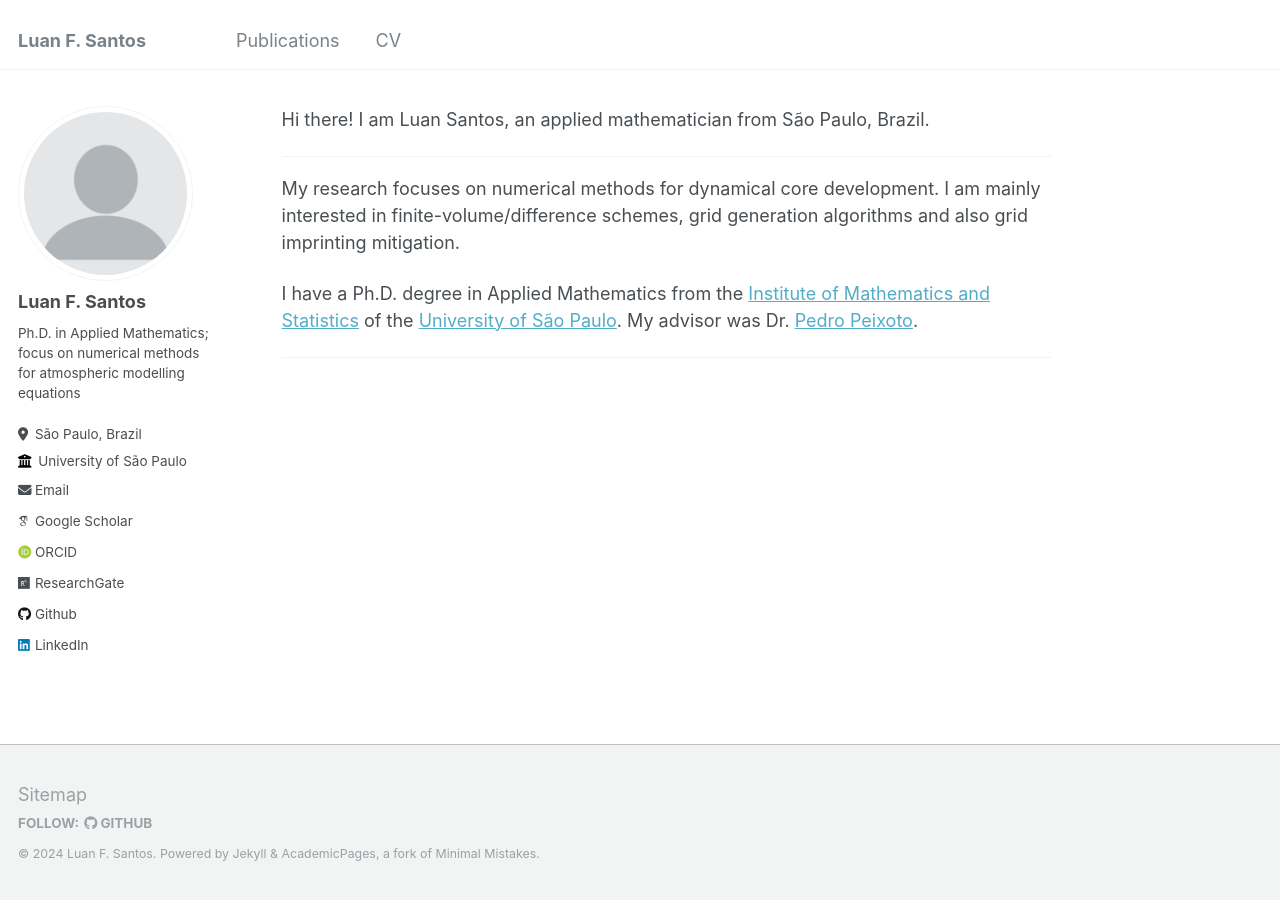
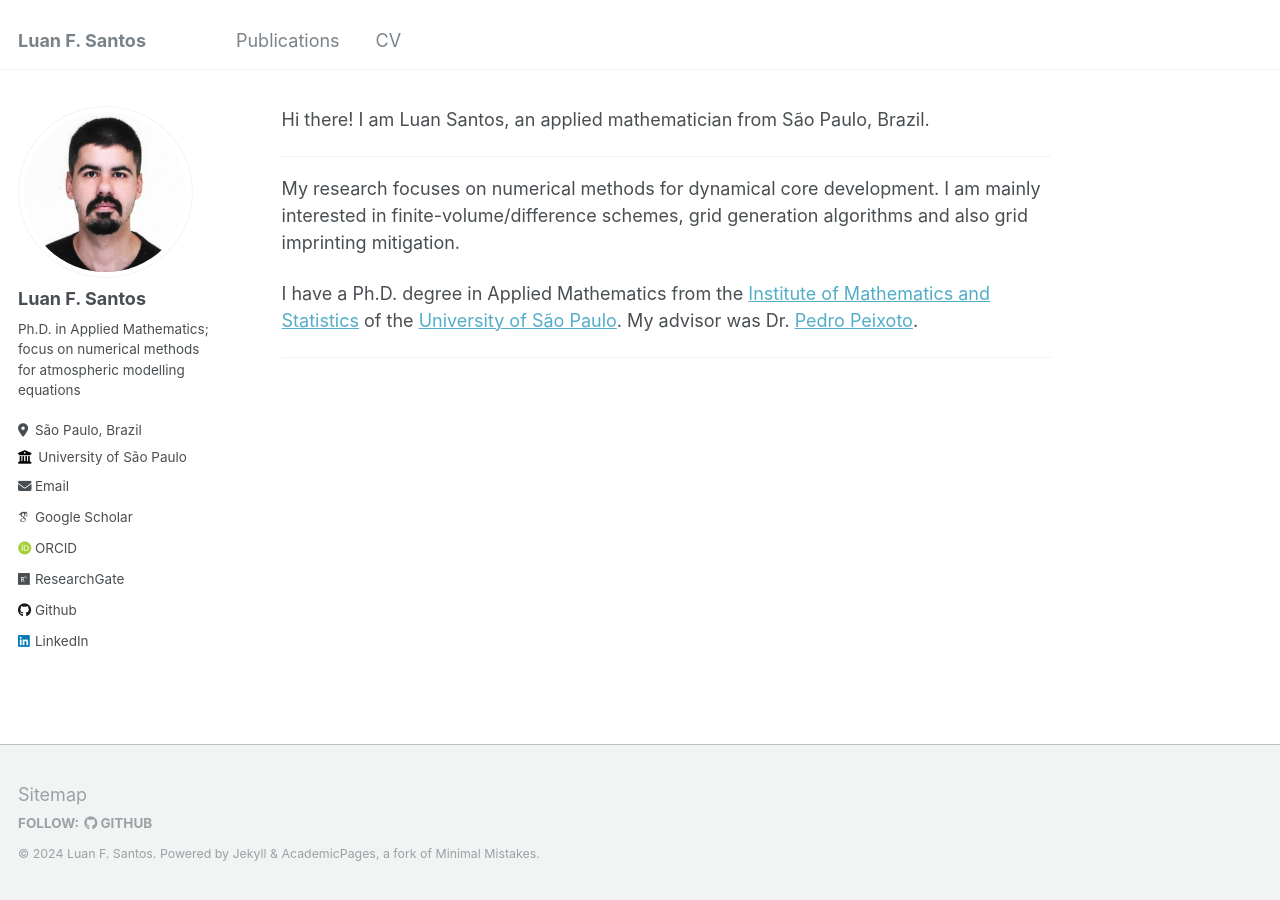
Before and after one commit to luanfs/luanfs.github.io, a Jekyll site: the page built from _pages/about.md, in a window 1280 px wide. Built offline with Jekyll 4.4.1, drawn with Linux system fonts in a browser that asks for light colours; some web fonts are replaced.

Commit message:
updated profile picture

```diff
--- a/_config.yml
+++ b/_config.yml
@@ -21,7 +21,7 @@ repository               : "luanfs/luanfs.github.io"
 #               Additional customization can be done by editing /_includes/author-profile.html
 author:
   # Biographic information
-  avatar           : "profile.png"
+  avatar           : "profile_2024.png"
   name             : "Luan F. Santos"
   pronouns         : # example: "she/her"
   bio              : "Ph.D. in Applied Mathematics; focus on numerical methods for atmospheric modelling equations"
```
Also changed, not shown: images/profile_2024.png (added).
